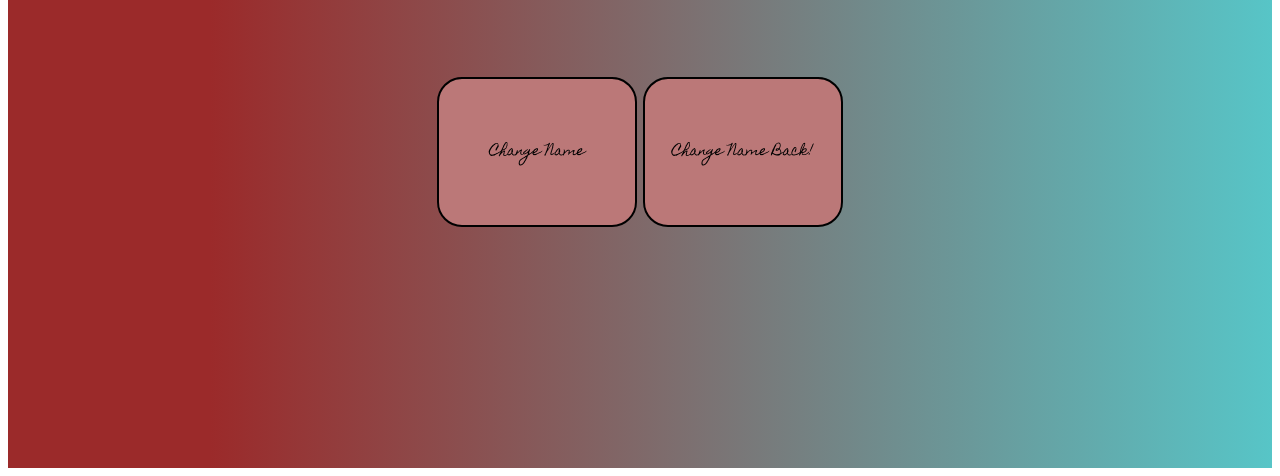
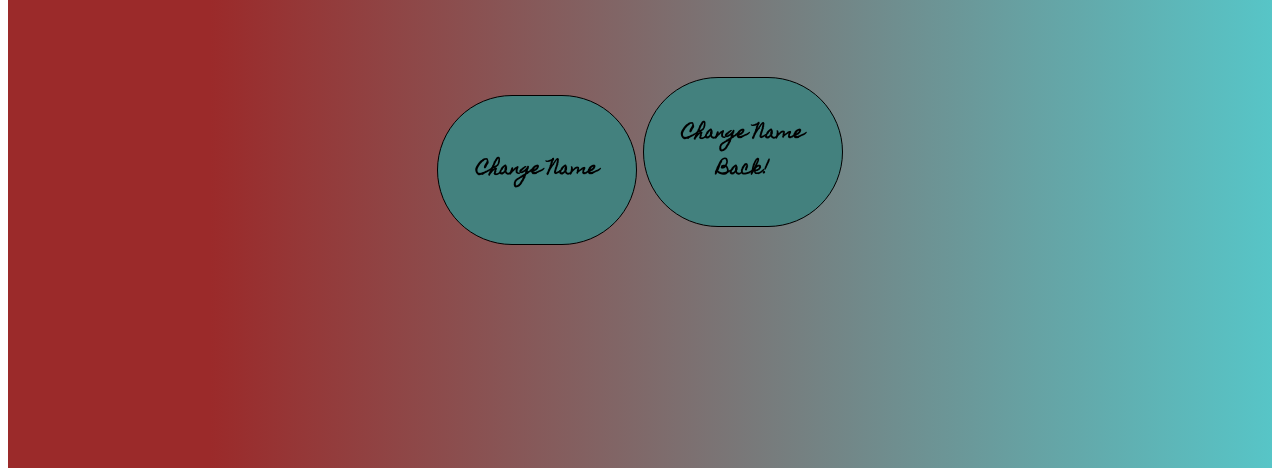
Before and after one commit to AnumF-frhs/Click-Event, a plain HTML site: page index.html in a window 1280 px wide. Shown: the part 428-904 px from the top of the page. Drawn offline with nearby package versions, Linux system fonts and the light colour scheme.

Commit message:
button custom

```diff
--- a/css/styles.css
+++ b/css/styles.css
@@ -30,3 +30,27 @@ button {
   height: 150px;
   background-color: #bb7878;
 }
+
+/* From Uiverse.io by sekaiking */
+button {
+  background-color: rgb(67, 129, 126);
+  color: black;
+  border-radius: 10em;
+  font-size: 17px;
+  font-weight: 600;
+  padding: 1em 2em;
+  cursor: pointer;
+  transition: all 0.3s ease-in-out;
+  border: 1px solid black;
+  box-shadow: 0 0 0 0 black;
+}
+
+button:hover {
+  transform: translateY(-4px) translateX(-2px);
+  box-shadow: 2px 5px 0 0 black;
+};
+
+button:active {
+  transform: translateY(2px) translateX(1px);
+  box-shadow: 0 0 0 0 black;
+};
```
